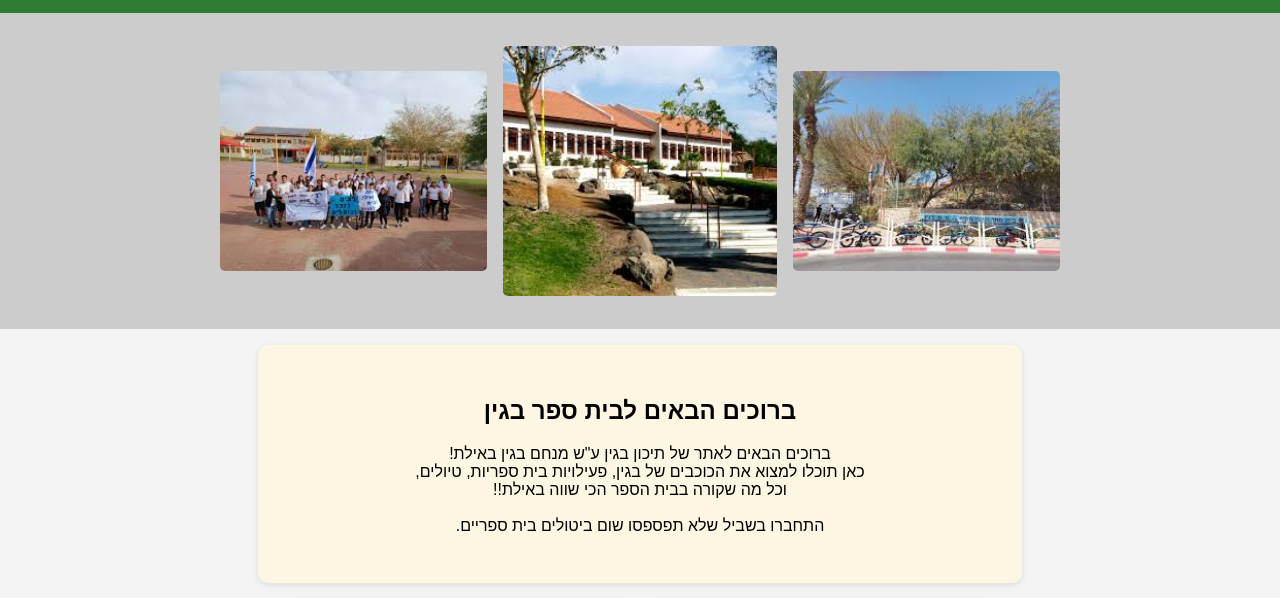
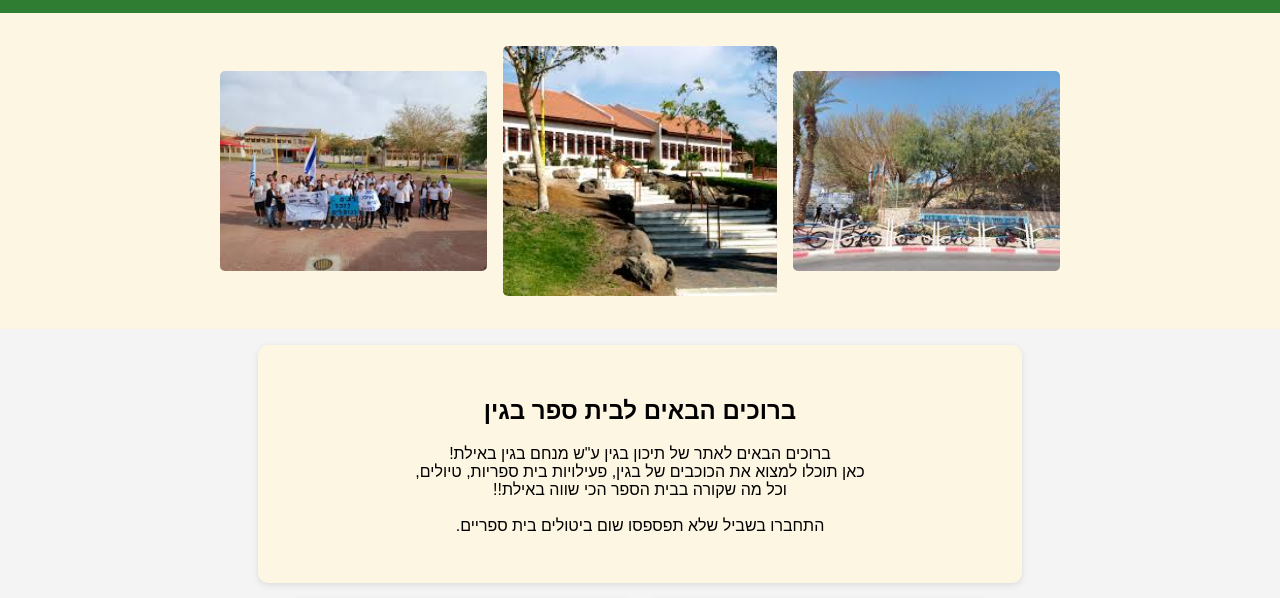
Before and after one commit to NaamaYitzhak/beginwebsite, a plain HTML site: page index.html in a window 1280 px wide. Shown: the part 123-721 px from the top of the page. Drawn offline with Linux system fonts and the light colour scheme; no server answers.

Commit message:
seventh commit

```diff
--- a/style.css
+++ b/style.css
@@ -82,7 +82,8 @@ header {
 }
 
 .hero-image {
-    background-color: #ccc;
+    background-color:#fdf6e3; /* שמנת */
+;
     height: 300px;
     display: flex;
     justify-content: center;
```
